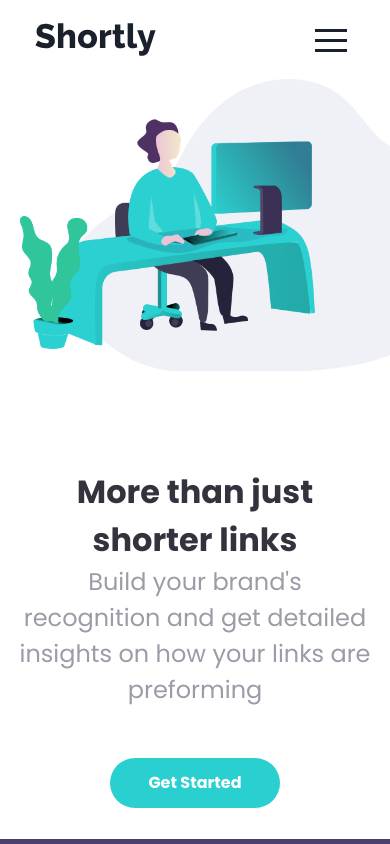
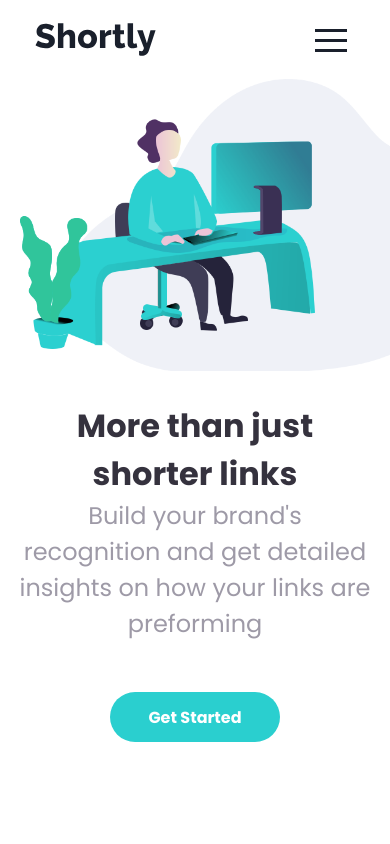
Before and after one commit to nour-elhabbal/url-shortner-app, a React (Vite) app: page / in a window 390 px wide. Shown: the top 844 px of the page. Built offline with nearby package versions, Linux system fonts and the light colour scheme.

Commit message:
Fix: increased the margin bottom for better responsivity

```diff
--- a/src/components/HeroSection.tsx
+++ b/src/components/HeroSection.tsx
@@ -7,7 +7,8 @@ const Hero = () => {
       direction={["column-reverse", null, "row"]}
       align="center"
       justify="space-between"
-      minH="90vh"
+      minH="75vh"
+      mb={["150px", null, "50px"]}
     >
       <Flex
         direction="column"
@@ -41,6 +42,7 @@ const Hero = () => {
           Get Started
         </Button>
       </Flex>
+
       <Box
         as="img"
         src={workingImage}
```
